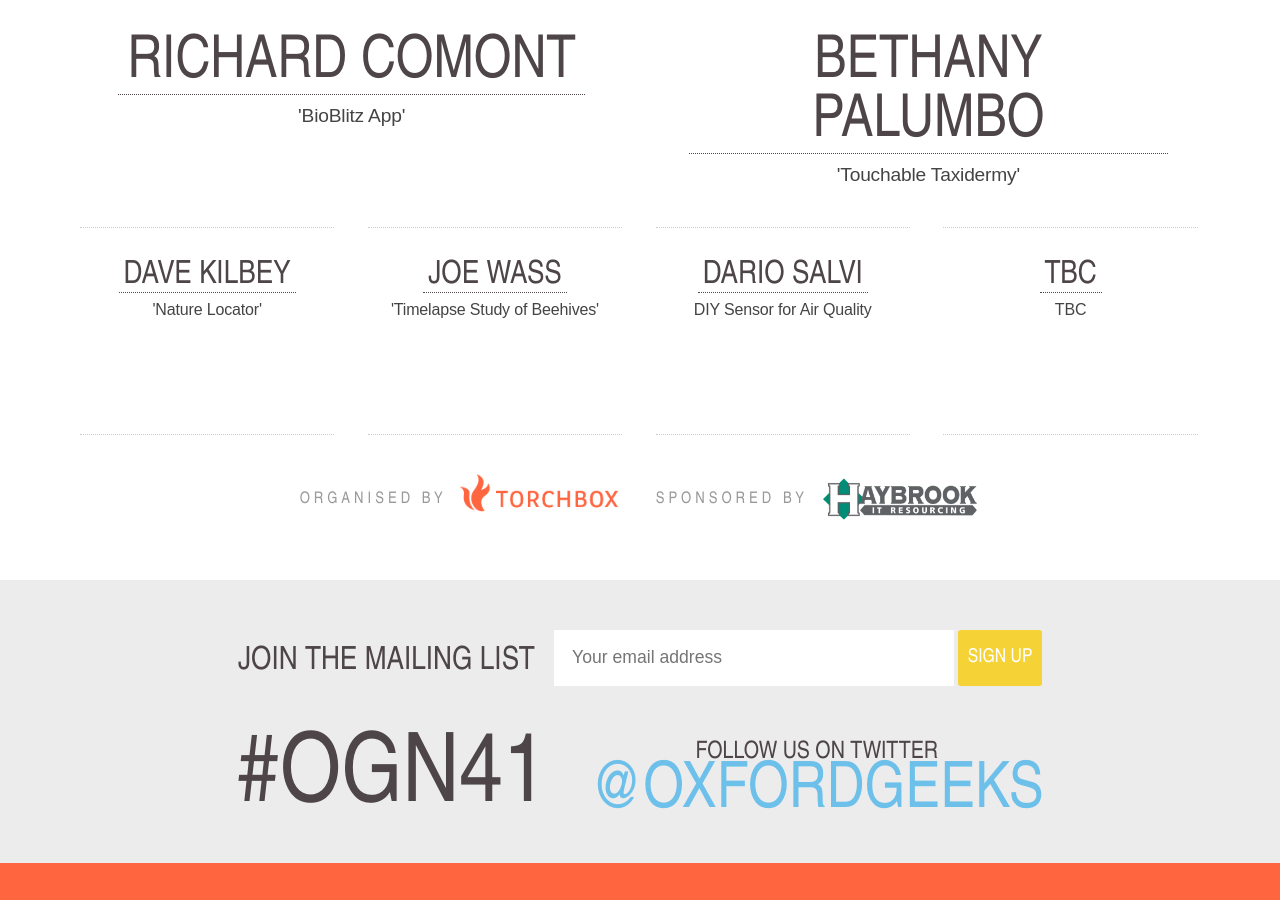
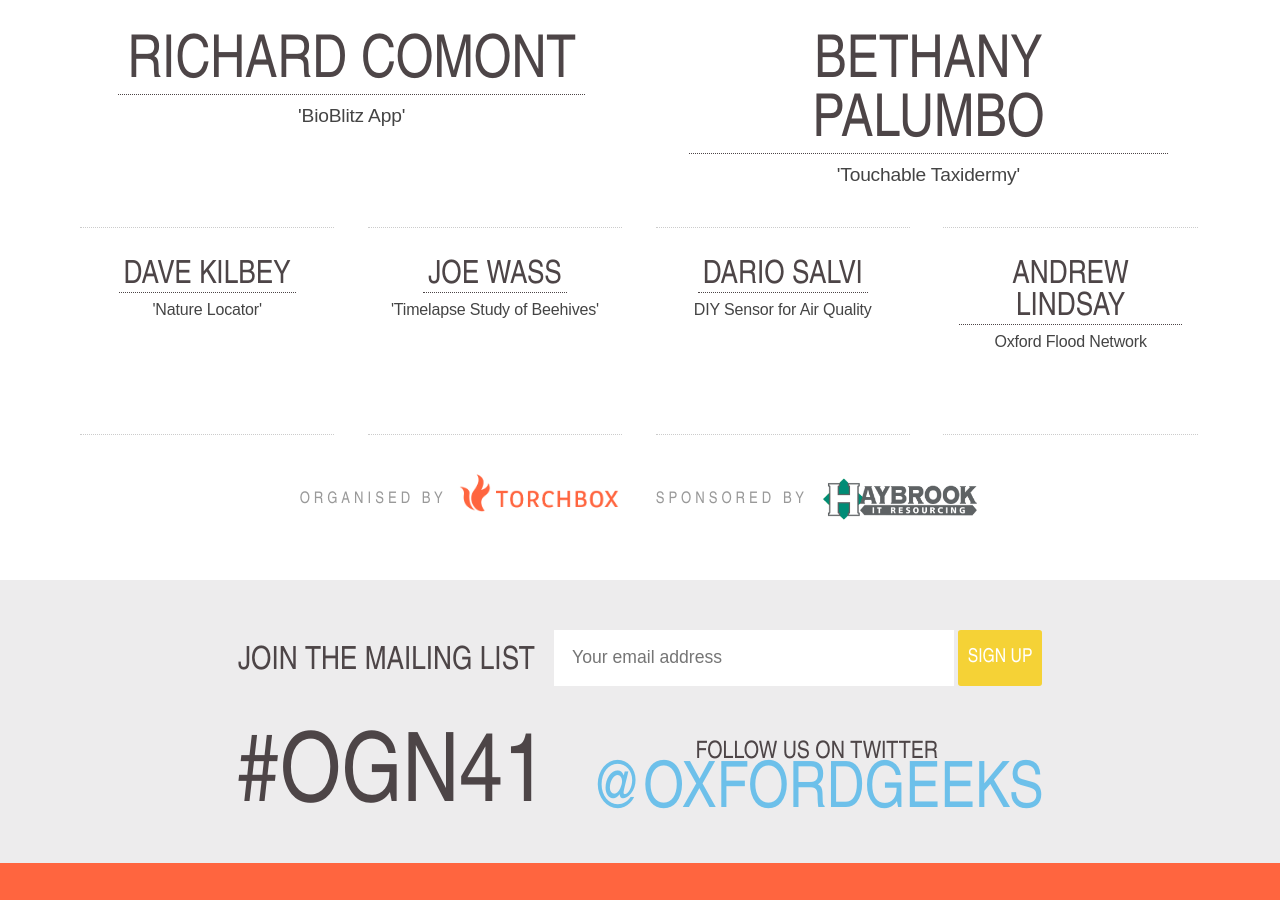
Before and after one commit to torchbox/ogn, a Jekyll site: the page built from _posts/2015-06-10-ogn41.markdown, in a window 1280 px wide and 900 px high, scrolled down 621 px. Built offline with Jekyll 4.4.1, drawn with Linux system fonts in a browser that asks for light colours; nearby versions of some CDN libraries; Markdown is read by kramdown in place of the engine named in the settings.

Commit message:
Added final talk

```diff
--- a/_posts/2015-06-10-ogn41.markdown
+++ b/_posts/2015-06-10-ogn41.markdown
@@ -60,7 +60,7 @@ keynoters: [Richard Comont, Bethany Palumbo]
         <p>DIY Sensor for Air Quality</p>
     </li>
     <li itemprop="performer" itemscope="itemscope" itemtype="http://schema.org/Person">
-        <a href="" itemprop="url"><h2 itemprop="name">TBC</h2></a>
-        <p>TBC</p>
+        <a href="http://blog.thiseldo.co.uk" itemprop="url"><h2 itemprop="name">Andrew Lindsay</h2></a>
+        <p>Oxford Flood Network</p>
     </li>
 </ul>
```
